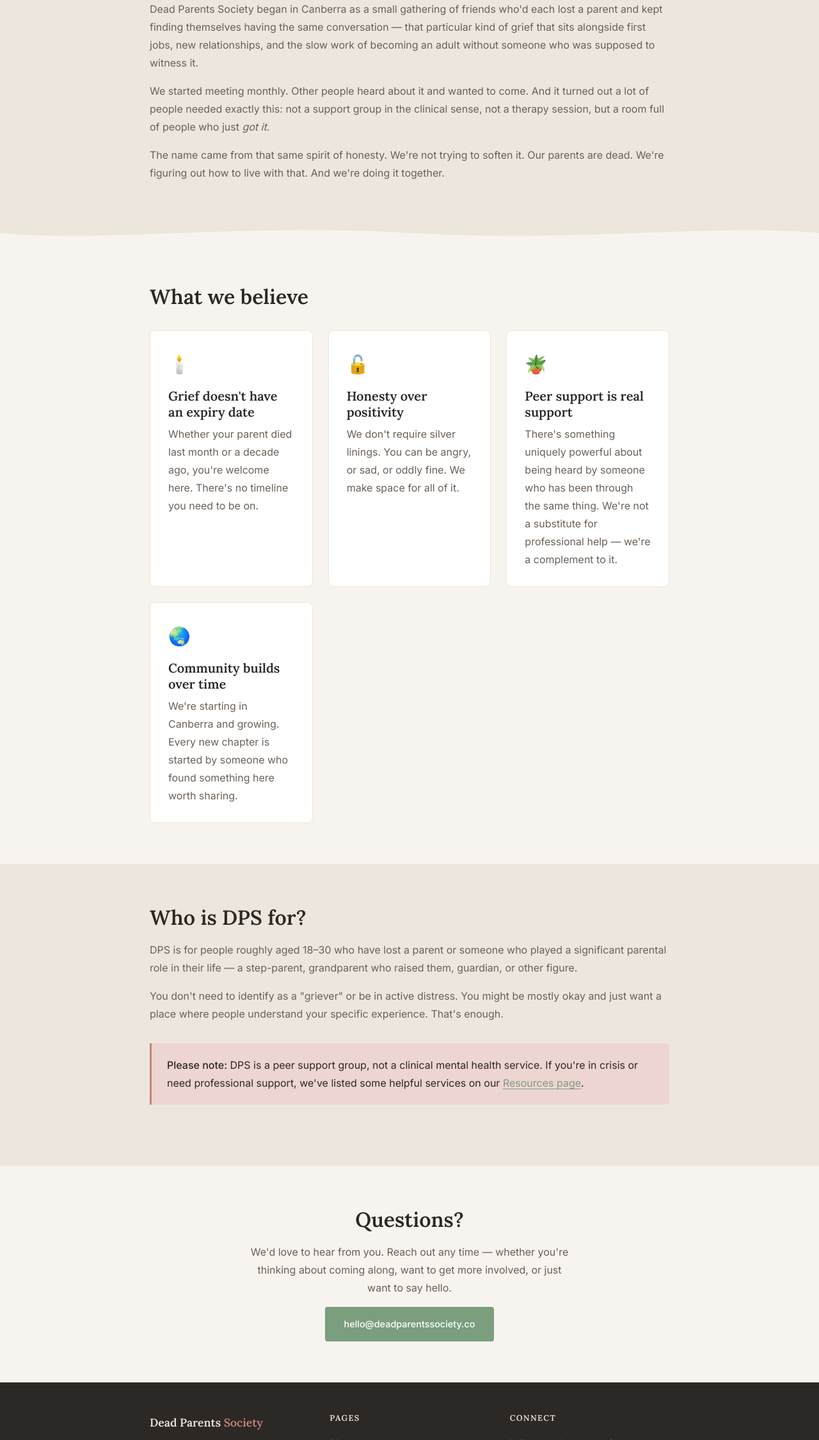
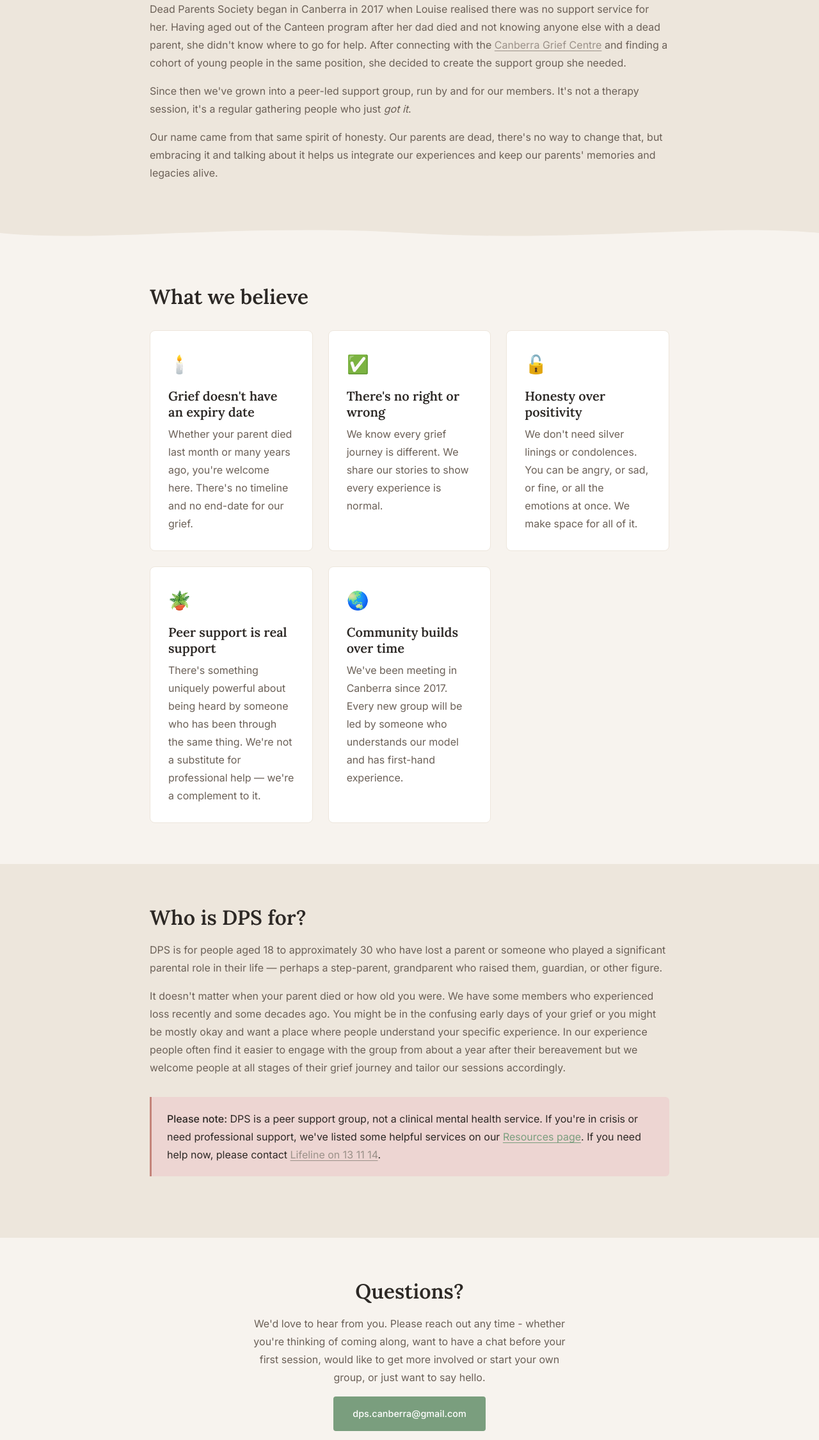
Before and after one commit to delatee/deadparentssociety.co, a plain HTML site: page about.html in a window 1280 px wide. Shown: the part 550-2800 px from the top of the page at 64% size. Drawn offline with Linux system fonts and the light colour scheme.

Commit message:
Edited AI generated content in about.html

```diff
--- a/about.html
+++ b/about.html
@@ -30,7 +30,7 @@
   <div class="container">
     <p class="hero-eyebrow">About us</p>
     <h1>Why we exist</h1>
-    <p class="hero-lead">DPS started because of a simple realisation: losing a parent in your 20s puts you in a strange in-between place, and most support structures weren't built for it.</p>
+    <p class="hero-lead">DPS started because of a simple realisation: losing a parent when you're young puts you in a strange in-between place, and most support structures weren't built for it.</p>
   </div>
 </section>
 
@@ -44,9 +44,9 @@
 <section class="band">
   <div class="container">
     <h2>Our story</h2>
-    <p>Dead Parents Society began in Canberra as a small gathering of friends who'd each lost a parent and kept finding themselves having the same conversation — that particular kind of grief that sits alongside first jobs, new relationships, and the slow work of becoming an adult without someone who was supposed to witness it.</p>
-    <p>We started meeting monthly. Other people heard about it and wanted to come. And it turned out a lot of people needed exactly this: not a support group in the clinical sense, not a therapy session, but a room full of people who just <em>got it</em>.</p>
-    <p>The name came from that same spirit of honesty. We're not trying to soften it. Our parents are dead. We're figuring out how to live with that. And we're doing it together.</p>
+    <p>Dead Parents Society began in Canberra in 2017 when Louise realised there was no support service for her. Having aged out of the Canteen program after her dad died and not knowing anyone else with a dead parent, she didn't know where to go for help. After connecting with the <a href="https://www.canberragriefcentre.com.au/" style="color:#9B9189">Canberra Grief Centre</a> and finding a cohort of young people in the same position, she decided to create the support group she needed.</p>
+    <p>Since then we've grown into a peer-led support group, run by and for our members. It's not a therapy session, it's a regular gathering people who just <em>got it</em>.</p>
+    <p>Our name came from that same spirit of honesty. Our parents are dead, there's no way to change that, but embracing it and talking about it helps us integrate our experiences and keep our parents' memories and legacies alive.</p>
   </div>
 </section>
 
@@ -65,12 +65,17 @@
       <div class="card">
         <div class="card-icon">🕯️</div>
         <h3>Grief doesn't have an expiry date</h3>
-        <p>Whether your parent died last month or a decade ago, you're welcome here. There's no timeline you need to be on.</p>
+        <p>Whether your parent died last month or many years ago, you're welcome here. There's no timeline and no end-date for our grief.</p>
+      </div>
+      <div class="card">
+        <div class="card-icon">✅</div>
+        <h3>There's no right or wrong</h3>
+        <p>We know every grief journey is different. We share our stories to show every experience is normal.</p>
       </div>
       <div class="card">
         <div class="card-icon">🔓</div>
         <h3>Honesty over positivity</h3>
-        <p>We don't require silver linings. You can be angry, or sad, or oddly fine. We make space for all of it.</p>
+        <p>We don't need silver linings or condolences. You can be angry, or sad, or fine, or all the emotions at once. We make space for all of it.</p>
       </div>
       <div class="card">
         <div class="card-icon">🪴</div>
@@ -80,7 +85,7 @@
       <div class="card">
         <div class="card-icon">🌏</div>
         <h3>Community builds over time</h3>
-        <p>We're starting in Canberra and growing. Every new chapter is started by someone who found something here worth sharing.</p>
+        <p>We've been meeting in Canberra since 2017. Every new group will be led by someone who understands our model and has first-hand experience.</p>
       </div>
     </div>
   </div>
@@ -90,11 +95,11 @@
 <section class="band">
   <div class="container">
     <h2>Who is DPS for?</h2>
-    <p>DPS is for people roughly aged 18–30 who have lost a parent or someone who played a significant parental role in their life — a step-parent, grandparent who raised them, guardian, or other figure.</p>
-    <p>You don't need to identify as a "griever" or be in active distress. You might be mostly okay and just want a place where people understand your specific experience. That's enough.</p>
+    <p>DPS is for people aged 18 to approximately 30 who have lost a parent or someone who played a significant parental role in their life — perhaps a step-parent, grandparent who raised them, guardian, or other figure.</p>
+    <p>It doesn't matter when your parent died or how old you were. We have some members who experienced loss recently and some decades ago. You might be in the confusing early days of your grief or you might be mostly okay and want a place where people understand your specific experience. In our experience people often find it easier to engage with the group from about a year after their bereavement but we welcome people at all stages of their grief journey and tailor our sessions accordingly.</p>
 
     <div class="callout">
-      <p><strong>Please note:</strong> DPS is a peer support group, not a clinical mental health service. If you're in crisis or need professional support, we've listed some helpful services on our <a href="resources.html">Resources page</a>.</p>
+      <p><strong>Please note:</strong> DPS is a peer support group, not a clinical mental health service. If you're in crisis or need professional support, we've listed some helpful services on our <a href="resources.html">Resources page</a>. If you need help now, please contact <a href="https://www.lifeline.org.au" style="color:#9B9189">Lifeline on 13 11 14</a>.</p>
     </div>
   </div>
 </section>
@@ -103,8 +108,8 @@
 <section>
   <div class="container" style="text-align: center; max-width: 560px;">
     <h2>Questions?</h2>
-    <p>We'd love to hear from you. Reach out any time — whether you're thinking about coming along, want to get more involved, or just want to say hello.</p>
-    <a href="mailto:hello@deadparentssociety.co" class="btn btn-primary">hello@deadparentssociety.co</a>
+    <p>We'd love to hear from you. Please reach out any time - whether you're thinking of coming along, want to have a chat before your first session, would like to get more involved or start your own group, or just want to say hello.</p>
+    <a href="mailto:dps.canberra@gmail.com" class="btn btn-primary">dps.canberra@gmail.com</a>
   </div>
 </section>
 
@@ -112,7 +117,7 @@
   <div class="footer-inner">
     <div class="footer-brand">
       <div class="footer-logo">Dead Parents <span>Society</span></div>
-      <p>A peer support group for young adults navigating life after loss. Based in Canberra, growing nationally.</p>
+      <p>A peer support group for young adults navigating life after parental loss. Based in Canberra, growing nationally.</p>
     </div>
     <nav class="footer-nav" aria-label="Footer navigation">
       <h4>Pages</h4>
@@ -127,14 +132,12 @@
     <div class="footer-connect">
       <h4>Connect</h4>
       <ul>
-        <li><a href="mailto:hello@deadparentssociety.co">hello@deadparentssociety.co</a></li>
-        <li><a href="#">Instagram</a></li>
-        <li><a href="#">Facebook</a></li>
+        <li><a href="mailto:dps.canberra@gmail.com">dps.canberra@gmail.com</a></li>
       </ul>
     </div>
   </div>
   <div class="footer-bottom">
-    <p>© 2025 Dead Parents Society. All rights reserved.</p>
+    <p>© 2026 Dead Parents Society. All rights reserved.</p>
     <p>This is a peer support group, not a clinical service. If you're in crisis, please contact <a href="https://www.lifeline.org.au" style="color:#9B9189">Lifeline on 13 11 14</a>.</p>
   </div>
 </footer>
```
